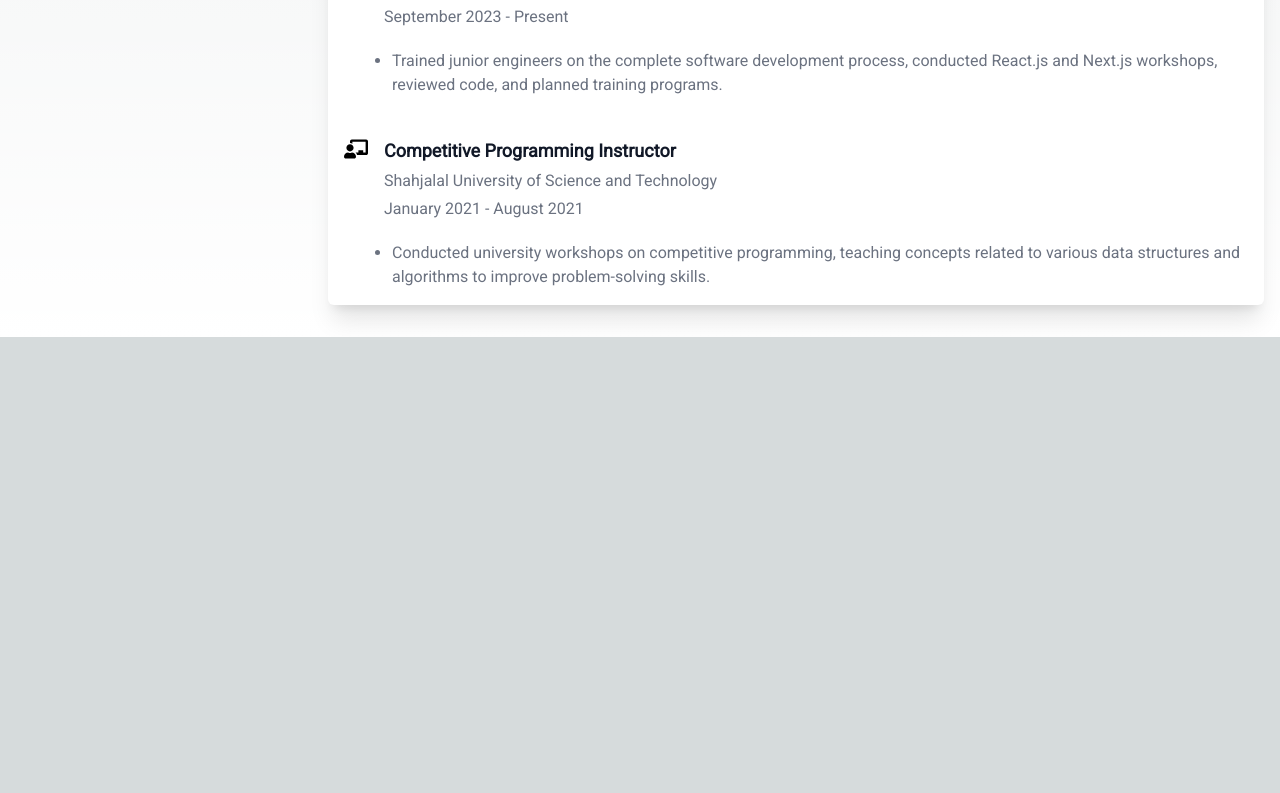
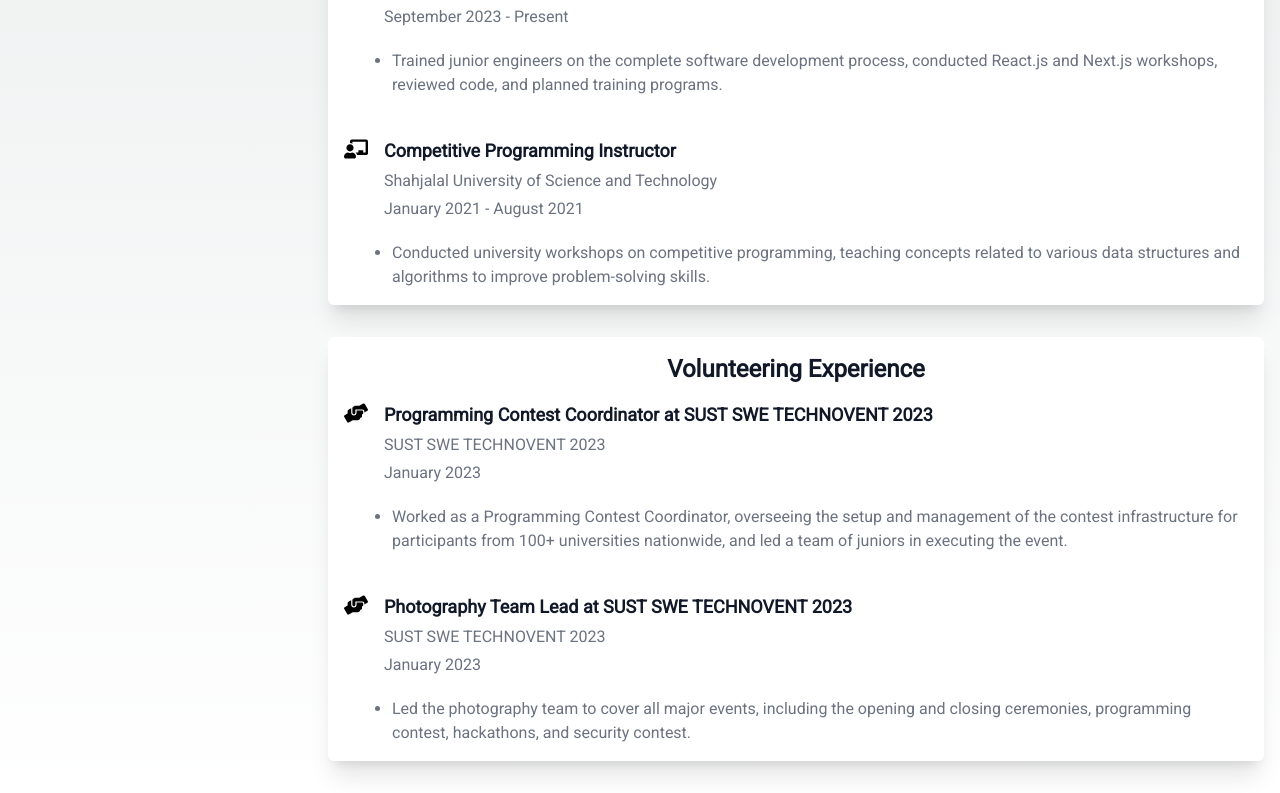
Before and after one commit to jagonmoy/jagonmoy.github.io, a Next.js app: page /experience in a window 1280 px wide. Shown: the part 1523-2316 px from the top of the page. Before the commit the page ends 1860 px from the top, so only its background shows below. Built offline with nearby package versions, Linux system fonts and the light colour scheme.

Commit message:
complete mentorship and volunteering exp

```diff
--- a/src/app/experience/page.tsx
+++ b/src/app/experience/page.tsx
@@ -1,6 +1,7 @@
 import IndustryExperience from 'components/IndustryExperience';
 import MentorshipExperience from 'components/MentorshipExperience';
 import ResearchExperience from 'components/ResearchExperience';
+import VolunteeringExperience from 'components/VolunteeringExperience';
 
 function ExperiencePage() {
   return (
@@ -8,6 +9,7 @@
       <IndustryExperience />
       <ResearchExperience />
       <MentorshipExperience />
+      <VolunteeringExperience />
     </div>
   );
 }
--- /dev/null
+++ b/src/components/VolunteeringExperience/index.tsx
@@ -0,0 +1,78 @@
+'use client';
+
+import data from 'data/data.json';
+import { useSearchParams } from 'next/navigation';
+import { useEffect } from 'react';
+import { FaHandsHelping } from 'react-icons/fa';
+
+function VolunteeringExperience() {
+  const searchParams = useSearchParams();
+
+  const type = searchParams.get('type');
+
+  useEffect(() => {
+    if (type === 'volunteering') document.getElementById('volunteering')?.focus();
+  }, [type]);
+
+  const { experience } = data;
+  const { volunteering } = experience;
+
+  return (
+    <ol
+      id="volunteering"
+      tabIndex={0}
+      className="relaive bg-white p-4 shadow-xl rounded-md flex flex-col space-y-4"
+    >
+      <h1 className="text-center font-bold text-gray-900 text-xl lg:text-2xl">
+        {volunteering.heading}
+      </h1>
+      <div className="flex flex-col gap-y-10 mb-10">
+        <li className="flex gap-x-4 items-start">
+          <FaHandsHelping className="text-2xl flex-shrink-0" />
+          <div className="flex-grow flex flex-col gap-y-2 lg:gap-y-1">
+            <span className="text-md lg:text-lg font-semibold text-gray-900">
+              {volunteering.volunteering1.position}
+            </span>
+            <span className="block text-sm lg:text-base  font-normal leading-none text-gray-500">
+              {volunteering.volunteering1.event}
+            </span>
+            <span className="block text-sm lg:text-base font-normal leading-none text-gray-500">
+              {volunteering.volunteering1.duration}
+            </span>
+            <ul className="list-disc ml-2 text-gray-500 mt-4 space-y-1">
+              {volunteering.volunteering1.bulletPoints.map((point) => (
+                <li key={point} className="break-words text-sm lg:text-base">
+                  {point}
+                </li>
+              ))}
+            </ul>
+          </div>
+        </li>
+
+        <li className="flex gap-x-4 items-start">
+          <FaHandsHelping className="text-2xl flex-shrink-0" />
+          <div className="flex-grow flex flex-col gap-y-2 lg:gap-y-1">
+            <span className="text-md lg:text-lg font-semibold text-gray-900">
+              {volunteering.volunteering2.position}
+            </span>
+            <span className="block text-sm lg:text-base  font-normal leading-none text-gray-500">
+              {volunteering.volunteering2.event}
+            </span>
+            <span className="block text-sm lg:text-base font-normal leading-none text-gray-500">
+              {volunteering.volunteering2.duration}
+            </span>
+            <ul className="list-disc ml-2 text-gray-500 mt-4 space-y-1">
+              {volunteering.volunteering2.bulletPoints.map((point) => (
+                <li key={point} className="break-words text-sm lg:text-base">
+                  {point}
+                </li>
+              ))}
+            </ul>
+          </div>
+        </li>
+      </div>
+    </ol>
+  );
+}
+
+export default VolunteeringExperience;
--- a/src/data/data.json
+++ b/src/data/data.json
@@ -137,6 +137,30 @@
                 ]
 
             }
+        },
+        "volunteering": {
+            "heading": "Volunteering Experience",
+            "volunteering1": {
+                "position": "Programming Contest Coordinator at SUST SWE TECHNOVENT 2023",
+                "event": "SUST SWE TECHNOVENT 2023",
+                "location": "Shahjalal University of Science and Technology",
+                "duration": "January 2023",
+                "bulletPoints": [
+                    "Worked as a Programming Contest Coordinator, overseeing the setup and management of the contest infrastructure for participants from 100+ universities nationwide, and led a team of juniors in executing the event."
+                ]
+
+            },
+            "volunteering2": {
+                "position": "Photography Team Lead at SUST SWE TECHNOVENT 2023",
+                "event": "SUST SWE TECHNOVENT 2023",
+                "location": "Shahjalal University of Science and Technology",
+                "duration": "January 2023",
+                "bulletPoints": [
+                    "Led the photography team to cover all major events, including the opening and closing ceremonies, programming contest, hackathons, and security contest."
+                ]
+
+
+            }
         }
     }
 }
```
